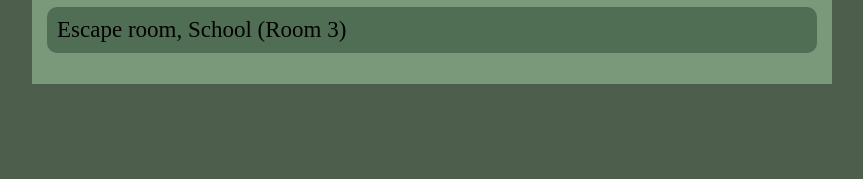
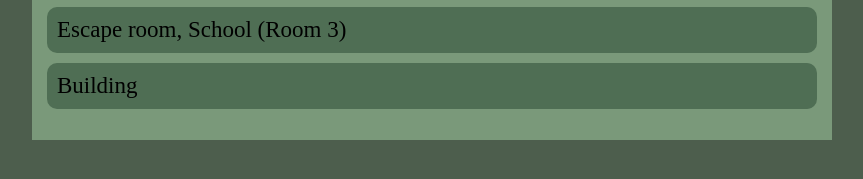
Before and after one commit to PaytonRobertson/PaytonRobertson.github.io, a plain HTML site: page portfolio.html in a window 1280 px wide. Shown: the part 485-664 px from the top of the page, without its empty margins (208-1071 px from the left). Drawn offline with Linux system fonts and the light colour scheme.

Commit message:
added to portfolio

```diff
--- a/portfolio.html
+++ b/portfolio.html
@@ -42,6 +42,7 @@
           <ul id="portfolio">
               <li><a href = "https://www.khanacademy.org/computer-programming/spin-off-of-project-fish-tank/5892121862193152">Fishy Tank</a></li>
                <li><a href = "https://www.khanacademy.org/computer-programming/escape-room-anna-jaleah-payton-qwanye/6429872252633088">Escape room, School (Room 3)</a></li>
+               <li><a href = "https://www.khanacademy.org/computer-programming/spin-off-of-project-build-a-house/6565584830578688">Building</a></li>
           </ul>
         </div>
       </main>
```
